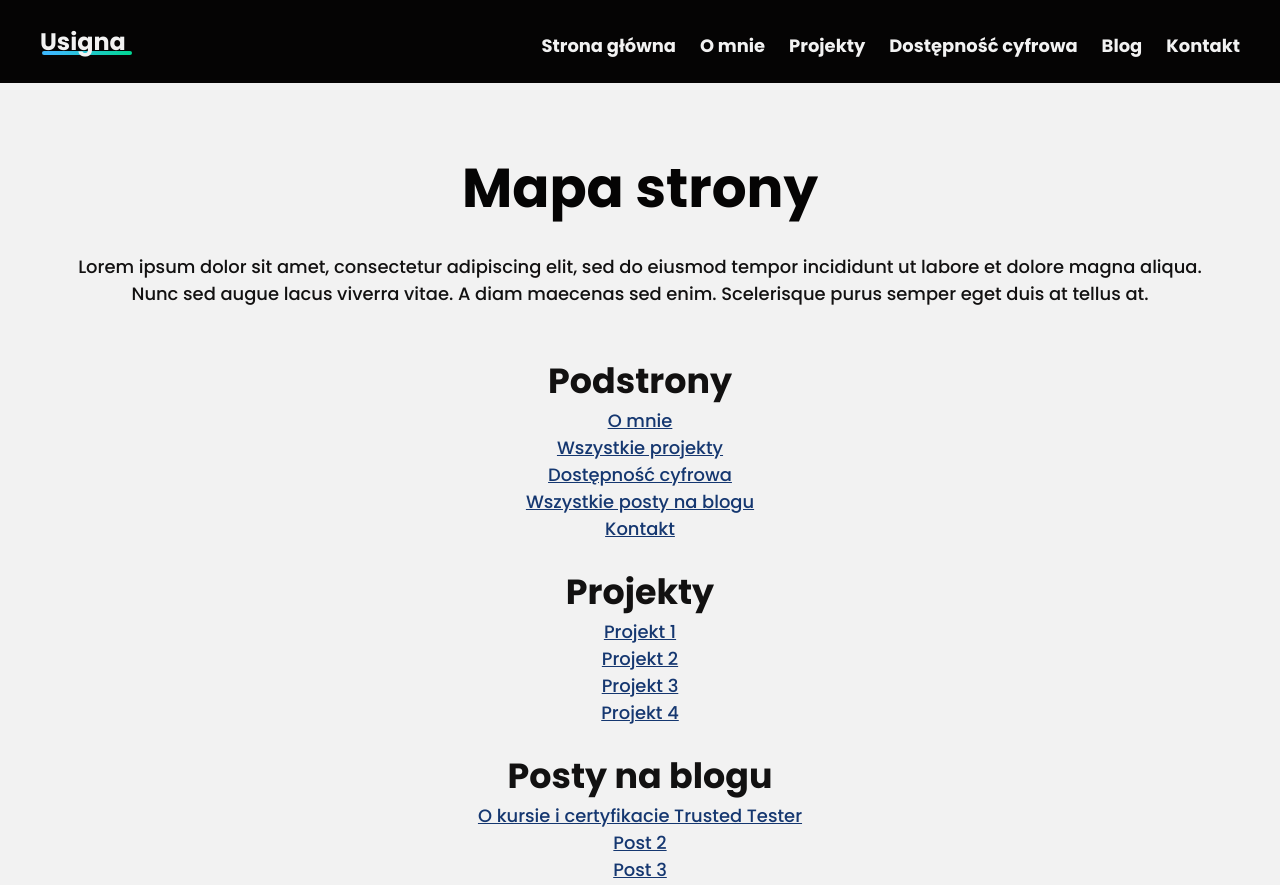
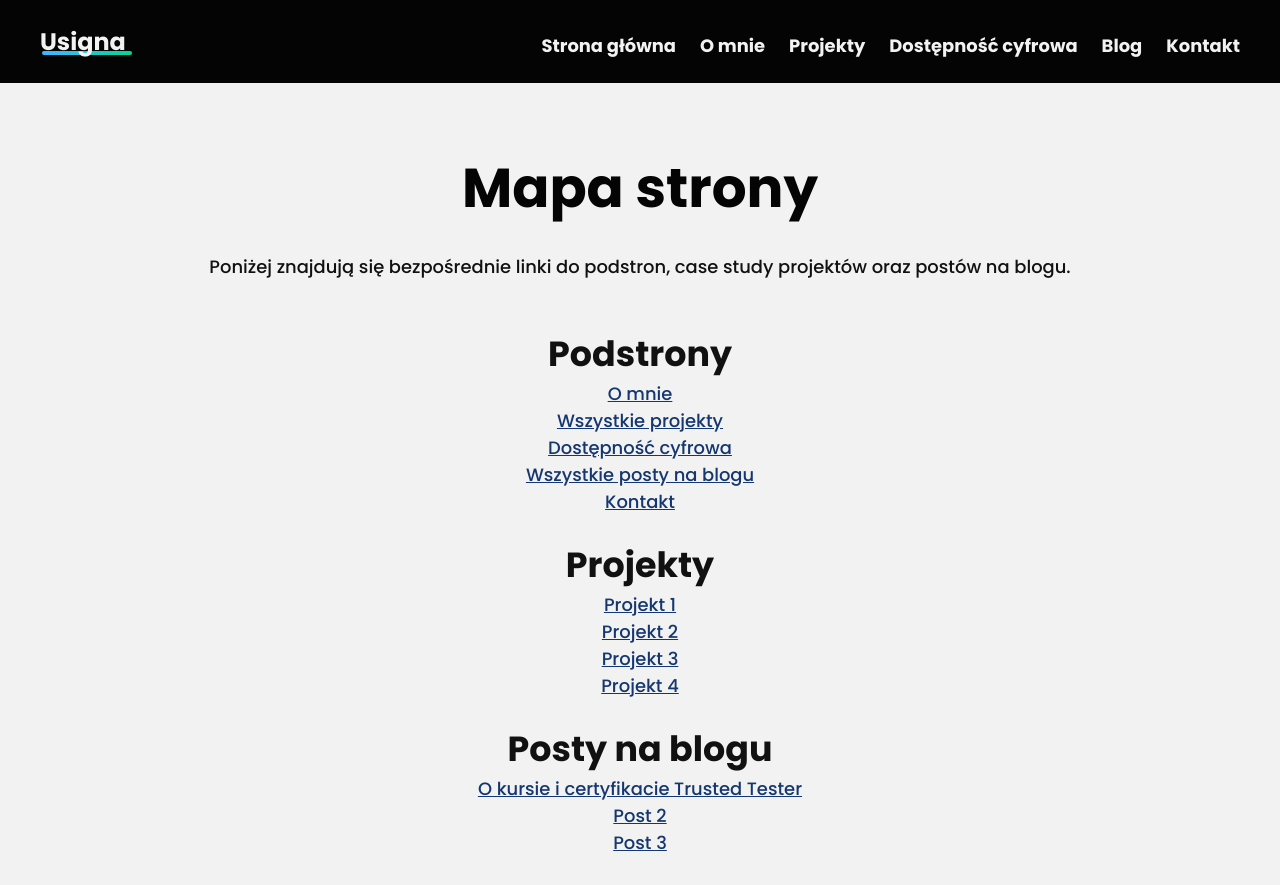
Before and after one commit to usigna/portfolio, a plain HTML site: page map.html in a window 1280 px wide. Shown: the top 885 px of the page. Drawn offline with nearby package versions, Linux system fonts and the light colour scheme.

Commit message:
Add text (map.html)

```diff
--- a/map.html
+++ b/map.html
@@ -57,8 +57,7 @@
       <section class="section section--white section--padding-small">
         <div class="section__wrapper section__wrapper--center wrapper wrapper--small wrapper--dark">
           <h1 class="title title--big title--dark">Mapa strony</h1>
-          <p class="text">Lorem ipsum dolor sit amet, consectetur adipiscing elit, sed do eiusmod tempor incididunt ut labore et dolore magna aliqua.
-            Nunc sed augue lacus viverra vitae. A diam maecenas sed enim. Scelerisque purus semper eget duis at tellus at.</p>
+          <p class="text">Poniżej znajdują się bezpośrednie linki do podstron, case study projektów oraz postów na blogu.</p>
           <div class="map">
             <h2 class="sr-only">Wszystkie linki</h2>
             <div class="map__item">
```
